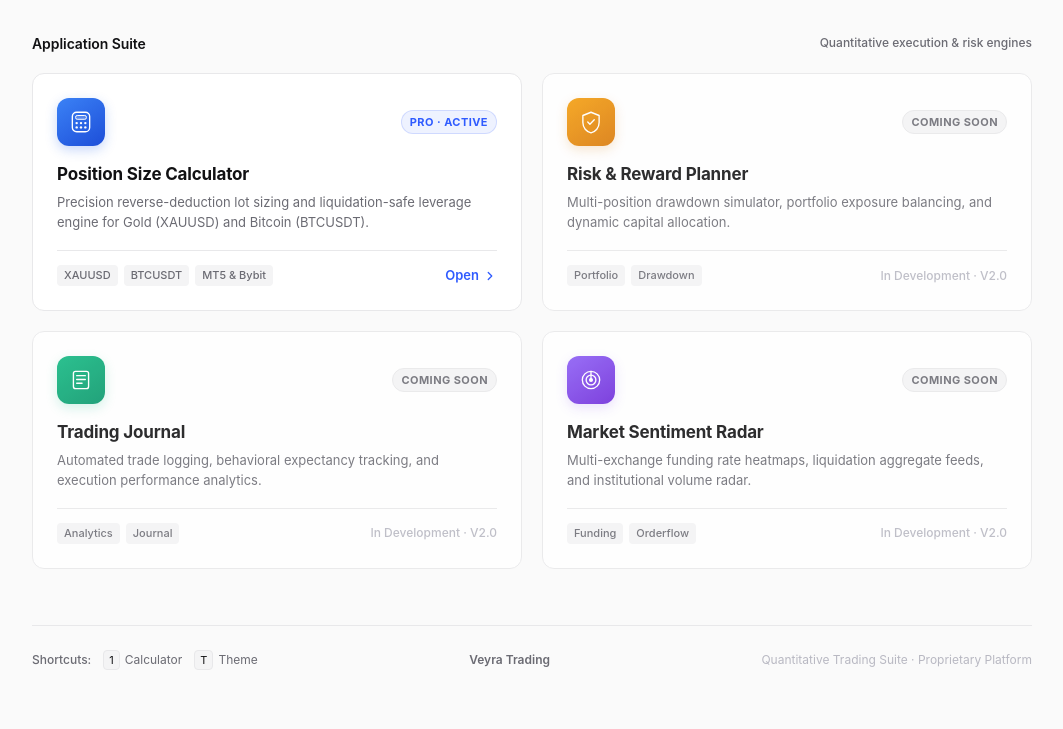
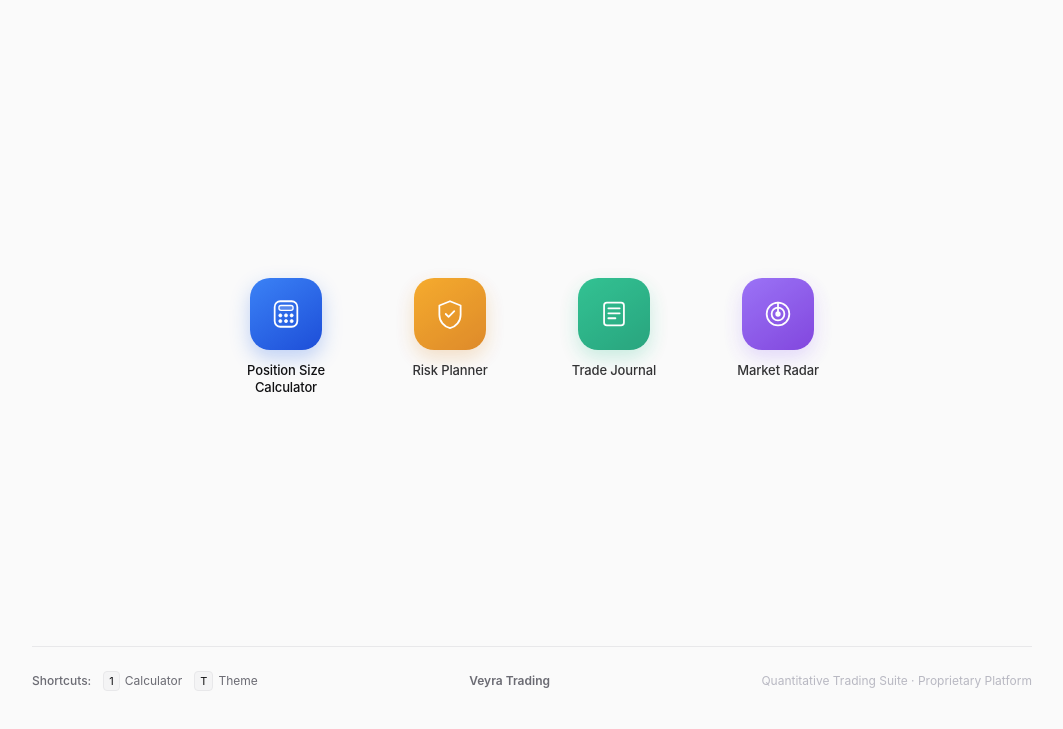
Before and after one commit to lebin26/Veyra, a plain HTML site: page main-page/index.html in a window 1280 px wide. Shown: the part 77-806 px from the top of the page, without its empty margins (108-1171 px from the left). Drawn offline with Linux system fonts and the light colour scheme.

Commit message:
feat(main-page): streamline to ultra-minimalist icon + name layout with pinned bottom footer

```diff
--- a/main-page/index.html
+++ b/main-page/index.html
@@ -3,13 +3,13 @@
 <head>
     <meta charset="UTF-8">
     <meta name="viewport" content="width=device-width, initial-scale=1.0, maximum-scale=1.0, user-scalable=no, viewport-fit=cover">
-    <title>Veyra Trading · Trading Applications</title>
+    <title>Veyra Trading · Applications</title>
     <meta name="description" content="Veyra Trading proprietary quantitative trading applications suite.">
     <link rel="stylesheet" href="style.css">
 </head>
 <body>
     <main class="app-shell" role="main">
-        <!-- 1. Header & Brand Suite -->
+        <!-- 1. Header & Brand Suite (Identical to Calculator UI) -->
         <header class="app-header">
             <div class="header-top-row">
                 <div class="header-brand-group">
@@ -27,19 +27,12 @@
             </div>
         </header>
 
-        <!-- 2. Section Header & App Grid -->
+        <!-- 2. Minimalist App Icon Grid (Icon + Name Only) -->
         <section class="calc-section">
-            <div class="section-header-row">
-                <span class="section-title">Application Suite</span>
-                <span class="section-subtitle">Quantitative execution & risk engines</span>
-            </div>
-
-            <!-- Responsive 2x2 App Grid conforming to calculator card architecture -->
-            <div class="apps-grid" role="list" aria-label="Available Applications">
-                <!-- App 1: Position Size Calculator (Primary Active App) -->
-                <a href="../calculator/index.html" id="app-link-calculator" class="app-card active-app-card" role="listitem" aria-label="Open Position Size Calculator">
-                    <div class="app-card-header">
-                        <div class="app-card-icon icon-calculator">
+            <div class="apps-icon-grid" role="list" aria-label="Available Applications">
+                <!-- App 1: Position Size Calculator (Active) -->
+                <a href="../calculator/index.html" id="app-link-calculator" class="app-icon-tile active-app" role="listitem" aria-label="Position Size Calculator">
+                    <div class="app-icon-squircle icon-calculator">
                         <svg class="app-svg-glyph" viewBox="0 0 48 48" fill="none">
                             <rect x="8" y="6" width="32" height="36" rx="8" stroke="currentColor" stroke-width="2.5" />
                             <rect x="14" y="12" width="20" height="7" rx="3" fill="currentColor" fill-opacity="0.2" stroke="currentColor" stroke-width="1.8" />
@@ -51,57 +44,23 @@
                             <circle cx="32" cy="34" r="2.2" fill="currentColor" />
                         </svg>
                     </div>
-                        <span class="app-status-badge badge-active">PRO · ACTIVE</span>
-                    </div>
-                    <div class="app-card-content">
-                        <h2 class="app-card-title">Position Size Calculator</h2>
-                        <p class="app-card-desc">
-                            Precision reverse-deduction lot sizing and liquidation-safe leverage engine for Gold (XAUUSD) and Bitcoin (BTCUSDT).
-                        </p>
-                    </div>
-                    <div class="app-card-footer">
-                        <div class="app-tag-group">
-                            <span class="app-tag">XAUUSD</span>
-                            <span class="app-tag">BTCUSDT</span>
-                            <span class="app-tag">MT5 & Bybit</span>
-                        </div>
-                        <div class="app-launch-btn">
-                            <span>Open</span>
-                            <svg class="launch-arrow-svg" viewBox="0 0 24 24"><polyline points="9 18 15 12 9 6"></polyline></svg>
-                        </div>
-                    </div>
+                    <span class="app-icon-name">Position Size Calculator</span>
                 </a>
 
                 <!-- App 2: Risk Planner (Coming Soon) -->
-                <div class="app-card app-card-coming-soon" role="listitem" data-app-name="Risk & Reward Planner" aria-label="Risk & Reward Planner (Coming Soon)">
-                    <div class="app-card-header">
-                        <div class="app-card-icon icon-risk">
+                <button type="button" class="app-icon-tile app-coming-soon" role="listitem" data-app-name="Risk Planner" aria-label="Risk Planner">
+                    <div class="app-icon-squircle icon-risk">
                         <svg class="app-svg-glyph" viewBox="0 0 48 48" fill="none" stroke="currentColor" stroke-width="2.5" stroke-linecap="round" stroke-linejoin="round">
                             <path d="M24 6l15 6v13c0 9.5-6.5 17-15 19-8.5-2-15-9.5-15-19V12l15-6z" />
                             <path d="M18 24l4 4 8-8" />
                         </svg>
                     </div>
-                        <span class="app-status-badge badge-soon">COMING SOON</span>
-                    </div>
-                    <div class="app-card-content">
-                        <h2 class="app-card-title">Risk & Reward Planner</h2>
-                        <p class="app-card-desc">
-                            Multi-position drawdown simulator, portfolio exposure balancing, and dynamic capital allocation.
-                        </p>
-                    </div>
-                    <div class="app-card-footer">
-                        <div class="app-tag-group">
-                            <span class="app-tag">Portfolio</span>
-                            <span class="app-tag">Drawdown</span>
-                        </div>
-                        <span class="app-coming-label">In Development · V2.0</span>
-                    </div>
-                </div>
+                    <span class="app-icon-name">Risk Planner</span>
+                </button>
 
                 <!-- App 3: Trade Journal (Coming Soon) -->
-                <div class="app-card app-card-coming-soon" role="listitem" data-app-name="Trading Journal" aria-label="Trading Journal (Coming Soon)">
-                    <div class="app-card-header">
-                        <div class="app-card-icon icon-journal">
+                <button type="button" class="app-icon-tile app-coming-soon" role="listitem" data-app-name="Trade Journal" aria-label="Trade Journal">
+                    <div class="app-icon-squircle icon-journal">
                         <svg class="app-svg-glyph" viewBox="0 0 48 48" fill="none" stroke="currentColor" stroke-width="2.5" stroke-linecap="round" stroke-linejoin="round">
                             <rect x="10" y="8" width="28" height="32" rx="4" />
                             <line x1="16" y1="16" x2="32" y2="16" />
@@ -109,27 +68,12 @@
                             <line x1="16" y1="30" x2="26" y2="30" />
                         </svg>
                     </div>
-                        <span class="app-status-badge badge-soon">COMING SOON</span>
-                    </div>
-                    <div class="app-card-content">
-                        <h2 class="app-card-title">Trading Journal</h2>
-                        <p class="app-card-desc">
-                            Automated trade logging, behavioral expectancy tracking, and execution performance analytics.
-                        </p>
-                    </div>
-                    <div class="app-card-footer">
-                        <div class="app-tag-group">
-                            <span class="app-tag">Analytics</span>
-                            <span class="app-tag">Journal</span>
-                        </div>
-                        <span class="app-coming-label">In Development · V2.0</span>
-                    </div>
-                </div>
+                    <span class="app-icon-name">Trade Journal</span>
+                </button>
 
                 <!-- App 4: Market Radar (Coming Soon) -->
-                <div class="app-card app-card-coming-soon" role="listitem" data-app-name="Market Sentiment Radar" aria-label="Market Sentiment Radar (Coming Soon)">
-                    <div class="app-card-header">
-                        <div class="app-card-icon icon-radar">
+                <button type="button" class="app-icon-tile app-coming-soon" role="listitem" data-app-name="Market Radar" aria-label="Market Radar">
+                    <div class="app-icon-squircle icon-radar">
                         <svg class="app-svg-glyph" viewBox="0 0 48 48" fill="none" stroke="currentColor" stroke-width="2.5" stroke-linecap="round" stroke-linejoin="round">
                             <circle cx="24" cy="24" r="16" />
                             <circle cx="24" cy="24" r="9" />
@@ -137,22 +81,8 @@
                             <line x1="24" y1="8" x2="24" y2="24" />
                         </svg>
                     </div>
-                        <span class="app-status-badge badge-soon">COMING SOON</span>
-                    </div>
-                    <div class="app-card-content">
-                        <h2 class="app-card-title">Market Sentiment Radar</h2>
-                        <p class="app-card-desc">
-                            Multi-exchange funding rate heatmaps, liquidation aggregate feeds, and institutional volume radar.
-                        </p>
-                    </div>
-                    <div class="app-card-footer">
-                        <div class="app-tag-group">
-                            <span class="app-tag">Funding</span>
-                            <span class="app-tag">Orderflow</span>
-                        </div>
-                        <span class="app-coming-label">In Development · V2.0</span>
-                    </div>
-                </div>
+                    <span class="app-icon-name">Market Radar</span>
+                </button>
             </div>
         </section>
 
--- a/main-page/script.js
+++ b/main-page/script.js
@@ -6,7 +6,7 @@
 document.addEventListener("DOMContentLoaded", () => {
     const elements = {
         themeToggleBtn: document.getElementById("theme-toggle-btn"),
-        comingSoonCards: document.querySelectorAll(".app-card-coming-soon"),
+        comingSoonCards: document.querySelectorAll(".app-coming-soon, .app-card-coming-soon"),
         launcherToast: document.getElementById("launcher-toast"),
         launcherToastMessage: document.getElementById("launcher-toast-message")
     };
--- a/main-page/style.css
+++ b/main-page/style.css
@@ -108,6 +108,8 @@ body {
     transition: background-color 200ms ease, color 200ms ease;
     min-height: 100vh;
     min-height: 100dvh;
+    display: flex;
+    flex-direction: column;
 }
 
 :focus-visible {
@@ -126,8 +128,14 @@ body {
 
 .app-shell {
     max-width: 1040px;
+    width: 100%;
     margin: 0 auto;
-    padding: 32px 20px 64px;
+    padding: 32px 20px 32px;
+    min-height: 100vh;
+    min-height: 100dvh;
+    display: flex;
+    flex-direction: column;
+    box-sizing: border-box;
 }
 
 /* Header: Static title + 36px Ghost Theme Button */
@@ -216,227 +224,133 @@ body {
 }
 
 /* ==========================================================================
-   SECTION & APPS GRID
-   Conforming 1:1 to calculator's .calc-section and card architecture
+   MINIMALIST APP LAUNCHER GRID (Icon + Name Only)
+   Conforming to Veyra Design System with zero card borders
    ========================================================================== */
 
 .calc-section {
+    flex: 1;
     display: flex;
     flex-direction: column;
-    gap: var(--space-field);
+    justify-content: center;
+    align-items: center;
+    width: 100%;
+    margin-top: 0;
+    padding: 24px 0;
 }
 
-.section-header-row {
-    display: flex;
-    justify-content: space-between;
-    align-items: center;
-    min-height: 28px;
+.apps-icon-grid {
+    display: grid;
+    grid-template-columns: repeat(4, 140px);
+    justify-content: center;
+    gap: 40px 24px;
+    width: 100%;
+    max-width: 720px;
+    margin: 0 auto;
 }
 
-.section-title {
-    font-size: 14px;
-    font-weight: 600;
-    color: var(--text-primary);
-    letter-spacing: -0.005em;
-}
-
-.section-subtitle {
-    font-size: 12px;
-    font-weight: 500;
-    color: var(--text-secondary);
-}
-
-/* 2x2 Grid of Cards */
-.apps-grid {
-    display: grid;
-    grid-template-columns: repeat(2, 1fr);
-    gap: 20px;
+.app-icon-tile {
+    display: flex;
+    flex-direction: column;
+    align-items: center;
+    text-align: center;
+    gap: 12px;
+    text-decoration: none;
+    background: transparent;
+    border: none;
+    padding: 8px 4px;
+    border-radius: var(--radius-panel);
+    cursor: pointer;
+    outline: none;
+    transition: transform var(--dur-hover) var(--ease-out);
     width: 100%;
 }
 
-.app-card {
-    background-color: var(--bg-panel);
-    border: 1px solid var(--border-default);
-    border-radius: var(--radius-panel);
-    padding: 24px;
-    display: flex;
-    flex-direction: column;
-    justify-content: space-between;
-    gap: 18px;
-    text-decoration: none;
+button.app-icon-tile {
+    font-family: inherit;
     color: inherit;
-    transition: border-color var(--dur-hover), transform var(--dur-hover), box-shadow var(--dur-hover), background-color var(--dur-hover);
-    position: relative;
+    -webkit-appearance: none;
+    appearance: none;
 }
 
-.active-app-card {
-    cursor: pointer;
+.app-icon-tile:focus-visible {
+    outline: 2px solid var(--color-brand);
+    outline-offset: 4px;
 }
 
-.active-app-card:hover {
-    border-color: var(--color-brand);
-    box-shadow: 0 4px 16px var(--color-brand-ring);
-    transform: translateY(-2px);
-}
-
-.active-app-card:active {
-    transform: translateY(0) scale(0.99);
-}
-
-.app-card-coming-soon {
-    cursor: pointer;
-    opacity: 0.88;
-}
-
-.app-card-coming-soon:hover {
-    border-color: var(--text-placeholder);
-    opacity: 1;
-    transform: translateY(-2px);
-}
-
-.app-card-header {
-    display: flex;
-    justify-content: space-between;
-    align-items: center;
-    width: 100%;
-}
-
-.app-card-icon {
-    width: 48px;
-    height: 48px;
-    border-radius: 12px;
+.app-icon-squircle {
+    width: 72px;
+    height: 72px;
+    border-radius: 20px;
     display: flex;
     align-items: center;
     justify-content: center;
     flex-shrink: 0;
+    transition: transform 180ms var(--ease-out), box-shadow 180ms var(--ease-out);
+    color: #FFFFFF;
 }
 
 .icon-calculator {
     background: linear-gradient(145deg, #3B82F6 0%, #1D4ED8 100%);
-    box-shadow: 0 4px 12px rgba(37, 99, 235, 0.25);
-    color: #FFFFFF;
+    box-shadow: 0 8px 20px rgba(37, 99, 235, 0.28);
 }
 
 [data-theme="dark"] .icon-calculator {
     background: linear-gradient(145deg, #4F75FF 0%, #1E40AF 100%);
-    box-shadow: 0 4px 14px rgba(79, 117, 255, 0.3);
+    box-shadow: 0 8px 22px rgba(79, 117, 255, 0.35);
 }
 
 .icon-risk {
     background: linear-gradient(145deg, #F59E0B 0%, #D97706 100%);
-    box-shadow: 0 4px 12px rgba(217, 119, 6, 0.2);
-    color: #FFFFFF;
+    box-shadow: 0 8px 20px rgba(217, 119, 6, 0.25);
 }
 
 .icon-journal {
     background: linear-gradient(145deg, #10B981 0%, #059669 100%);
-    box-shadow: 0 4px 12px rgba(16, 185, 129, 0.2);
-    color: #FFFFFF;
+    box-shadow: 0 8px 20px rgba(16, 185, 129, 0.25);
 }
 
 .icon-radar {
     background: linear-gradient(145deg, #8B5CF6 0%, #6D28D9 100%);
-    box-shadow: 0 4px 12px rgba(139, 92, 246, 0.2);
-    color: #FFFFFF;
+    box-shadow: 0 8px 20px rgba(139, 92, 246, 0.25);
 }
 
 .app-svg-glyph {
-    width: 26px;
-    height: 26px;
+    width: 34px;
+    height: 34px;
+    stroke: currentColor;
 }
 
-.app-status-badge {
-    font-size: 11px;
-    font-weight: 700;
-    letter-spacing: 0.04em;
-    padding: 3px 8px;
-    border-radius: var(--radius-chip);
+.app-icon-name {
+    font-size: 13px;
+    font-weight: 500;
+    color: var(--text-primary);
+    line-height: 1.35;
+    letter-spacing: -0.01em;
+    transition: color var(--dur-hover) ease;
+    max-width: 130px;
+    word-break: break-word;
 }
 
-.badge-active {
-    color: var(--color-brand);
-    background-color: var(--color-brand-subtle);
-    border: 1px solid var(--color-brand-ring);
+/* Hover & Active Interactions */
+.app-icon-tile:hover .app-icon-squircle {
+    transform: translateY(-4px) scale(1.05);
 }
 
-.badge-soon {
-    color: var(--text-secondary);
-    background-color: var(--fill-subtle);
-    border: 1px solid var(--border-default);
-}
-
-.app-card-content {
-    display: flex;
-    flex-direction: column;
-    gap: 8px;
-}
-
-.app-card-title {
-    font-size: 17px;
-    font-weight: 700;
-    letter-spacing: -0.01em;
-    color: var(--text-primary);
-    line-height: 1.25;
-}
-
-.app-card-desc {
-    font-size: 13px;
-    line-height: 1.5;
-    color: var(--text-secondary);
-}
-
-.app-card-footer {
-    display: flex;
-    justify-content: space-between;
-    align-items: center;
-    padding-top: 14px;
-    border-top: 1px solid var(--border-default);
-}
-
-.app-tag-group {
-    display: flex;
-    align-items: center;
-    gap: 6px;
-    flex-wrap: wrap;
-}
-
-.app-tag {
-    font-size: 11px;
-    font-weight: 500;
-    color: var(--text-secondary);
-    background-color: var(--fill-subtle);
-    padding: 2px 7px;
-    border-radius: 4px;
-}
-
-.app-launch-btn {
-    display: inline-flex;
-    align-items: center;
-    gap: 4px;
-    font-size: 13px;
-    font-weight: 600;
+.app-icon-tile:hover .app-icon-name {
     color: var(--color-brand);
 }
 
-.launch-arrow-svg {
-    width: 14px;
-    height: 14px;
-    stroke: currentColor;
-    stroke-width: 2.2;
-    stroke-linecap: round;
-    stroke-linejoin: round;
-    fill: none;
-    transition: transform var(--dur-hover) ease;
+.app-icon-tile:active .app-icon-squircle {
+    transform: translateY(0) scale(0.95);
 }
 
-.active-app-card:hover .launch-arrow-svg {
-    transform: translateX(3px);
+.app-coming-soon {
+    opacity: 0.85;
 }
 
-.app-coming-label {
-    font-size: 12px;
-    color: var(--text-placeholder);
-    font-weight: 500;
+.app-coming-soon:hover {
+    opacity: 1;
 }
 
 /* ==========================================================================
@@ -444,7 +358,7 @@ body {
    ========================================================================== */
 
 .page-trust-footer {
-    margin-top: 56px;
+    margin-top: auto;
     padding-top: 24px;
     border-top: 1px solid var(--border-default);
     display: flex;
@@ -452,6 +366,7 @@ body {
     align-items: center;
     flex-wrap: wrap;
     gap: 16px;
+    width: 100%;
 }
 
 .desktop-shortcuts-hint {
@@ -524,15 +439,16 @@ body {
    ========================================================================== */
 
 @media (max-width: 768px) {
-    .apps-grid {
-        grid-template-columns: 1fr;
-        gap: 16px;
+    .apps-icon-grid {
+        grid-template-columns: repeat(4, 1fr);
+        gap: 28px 16px;
+        max-width: 600px;
     }
 }
 
 @media (max-width: 639px) {
     .app-shell {
-        padding: 16px 14px calc(92px + env(safe-area-inset-bottom, 0px));
+        padding: 16px 14px calc(24px + env(safe-area-inset-bottom, 0px));
     }
 
     .desktop-shortcuts-hint {
@@ -543,15 +459,33 @@ body {
         width: 44px;
         height: 44px;
     }
+
+    .apps-icon-grid {
+        grid-template-columns: repeat(2, minmax(110px, 140px));
+        gap: 32px 20px;
+        max-width: 320px;
+        margin: 0 auto;
+    }
+
+    .app-icon-squircle {
+        width: 64px;
+        height: 64px;
+        border-radius: 18px;
+    }
+
+    .app-svg-glyph {
+        width: 30px;
+        height: 30px;
+    }
+
+    .app-icon-name {
+        font-size: 12px;
+    }
 }
 
 @media (max-width: 480px) {
     .function-title {
         font-size: 19px;
-    }
-
-    .app-card {
-        padding: 18px 16px;
     }
 }
 
```
Lines whose indentation alone changed are shown as unchanged.
